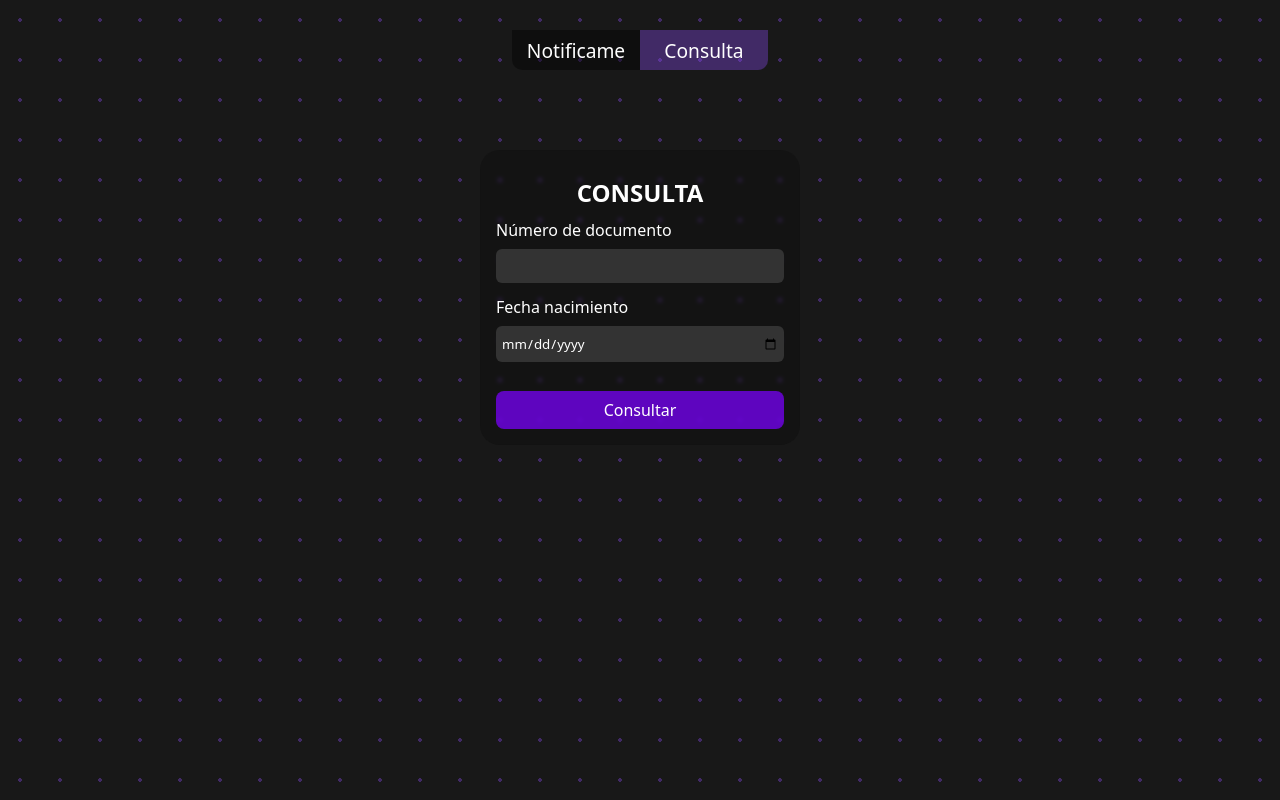
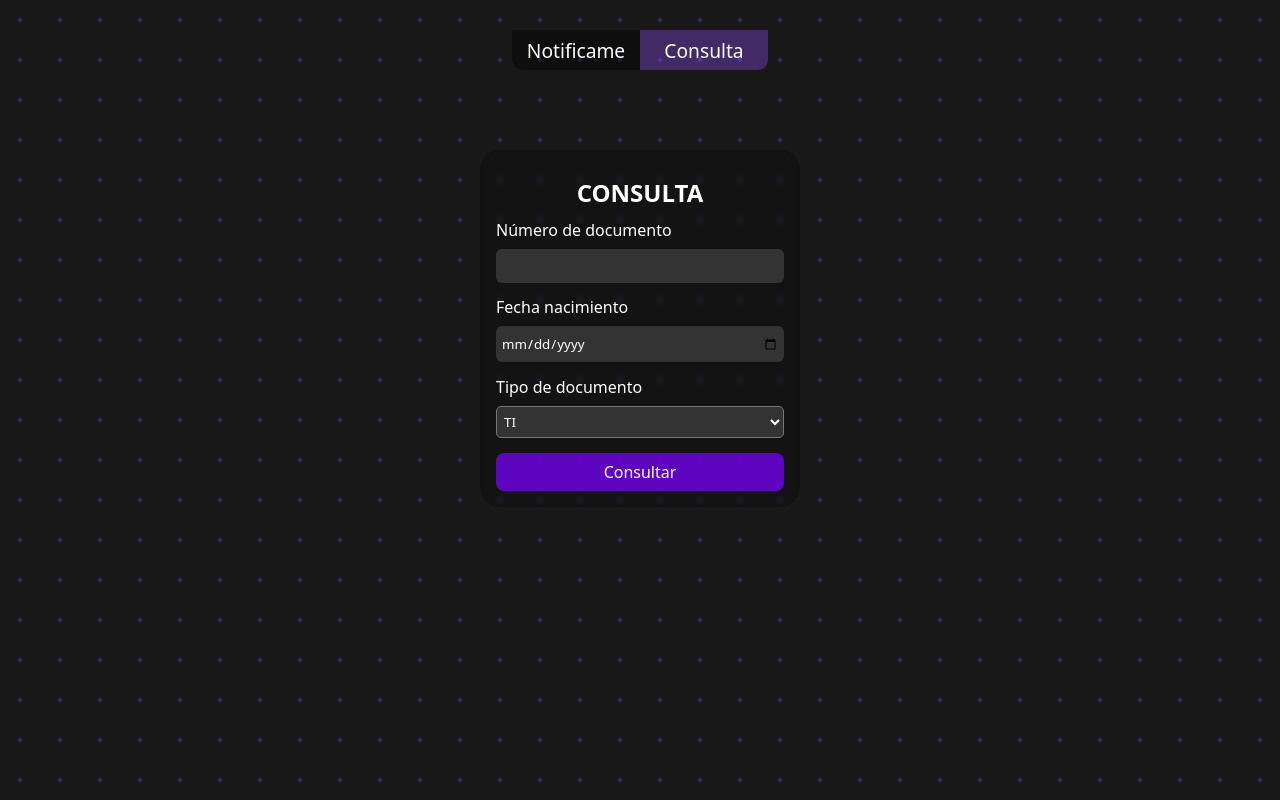
Before and after one commit to NeuDam/ICFES-WEB-CONSULTA, a React (Vite) app: page / in a window 1280 px wide. Built offline with nearby package versions, Linux system fonts and the light colour scheme.

Commit message:
ICFES UPDATE CC

```diff
--- a/src/App.jsx
+++ b/src/App.jsx
@@ -7,11 +7,12 @@ function App() {
 
   const handleSubmit = (e) => {
     e.preventDefault()
+    console.log(young)
     const [year, month, day] = e.target[1].value.split("-");
     const fechaTransformada = `${day}/${month}/${year}`;
     axios.post("https://icfes-server.vercel.app/consulta", {
       document: e.target[0].value,
-      young: true,
+      young: young,
       born: fechaTransformada
     }).then((response) => {
       if (response.data.status === false){
@@ -27,6 +28,7 @@ function App() {
   }
   const [numDocument, setNumDocument] = useState(0)
   const [mainData, setMainData] = useState(null)
+  const [young, setYoung] = useState(true)
 
   return (
    <Layout>
@@ -36,6 +38,13 @@ function App() {
         <input type="number" required/>
         <label htmlFor="fechaNacimiento">Fecha nacimiento</label>
         <input type="date" max={"2010-01-01"} required/>
+        <label htmlFor="young">Tipo de documento</label>
+        <select name="young" id="young" onChange={(e) => {
+          setYoung(e.target.value === "TI" ? true: false)
+        }}>
+          <option selected value={"TI"}>TI</option>
+          <option value={"CC"}>CC</option>
+        </select>
         <button type="submit">Consultar</button>
       </form>
       <div className="main-data">
--- a/src/index.css
+++ b/src/index.css
@@ -244,3 +244,11 @@ summary{
     font-size: 2.5em;
   }
 }
+
+#young{
+  padding:5px 3px;
+  border-radius: 5px;
+  background-color: #333;
+  outline: none;
+  color: white;
+}
```
